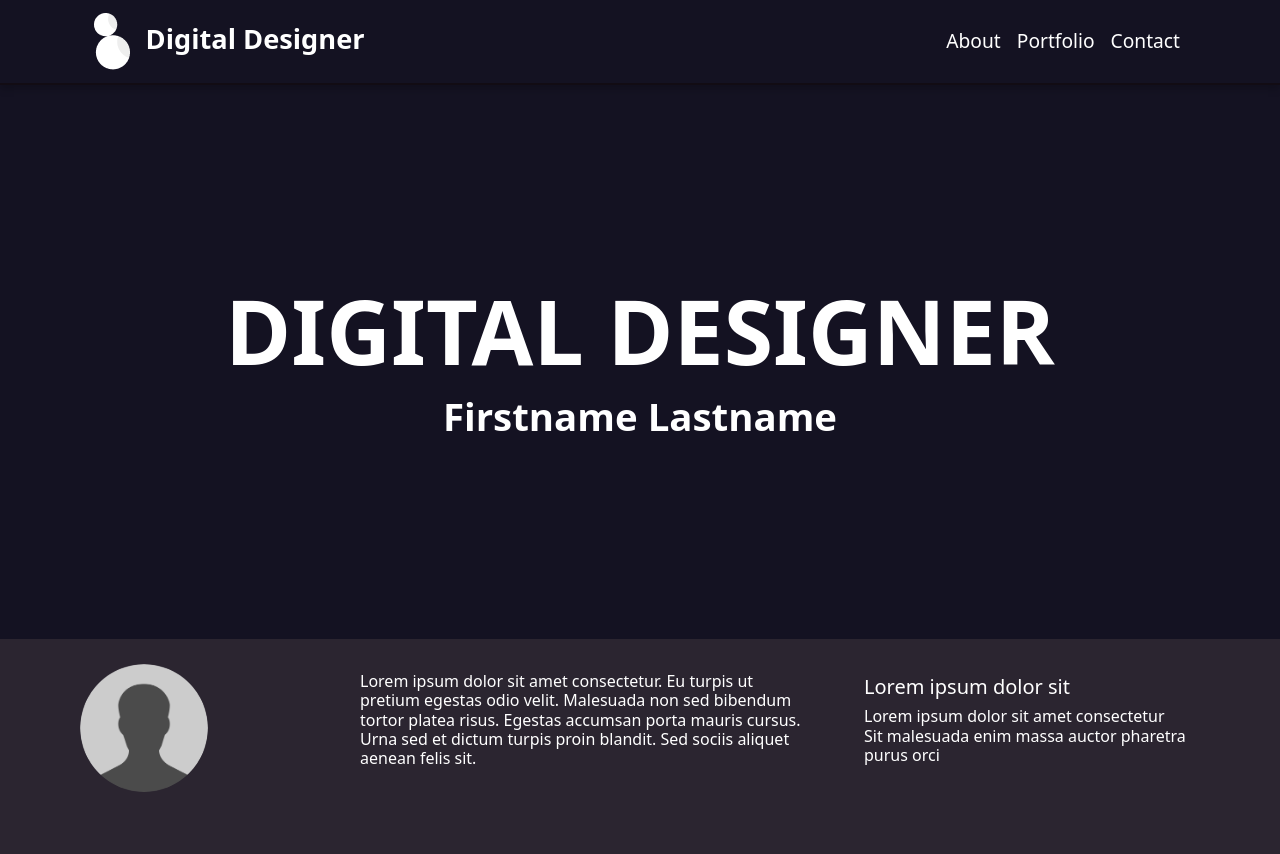
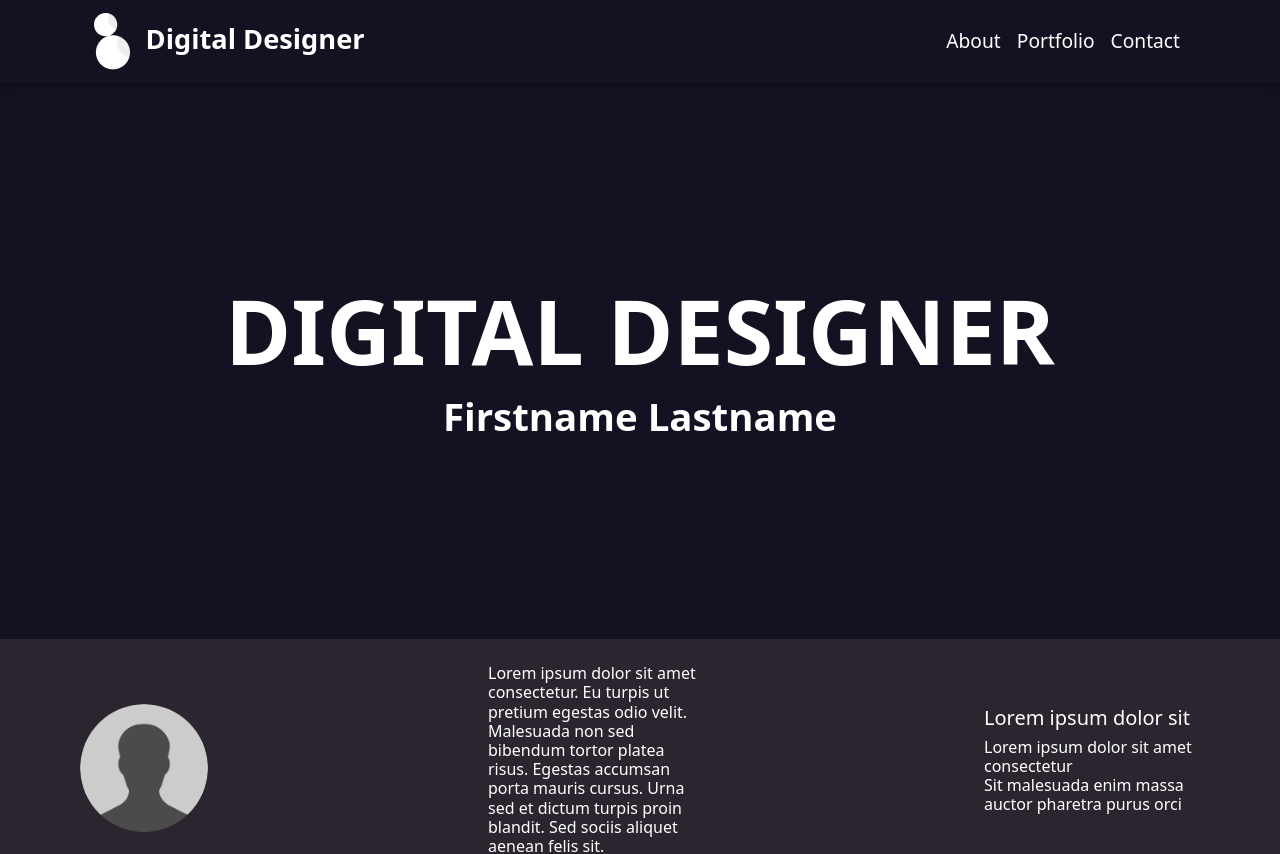
Before and after one commit to Zarfaa/Portfolio_Project, a React (Create React App) app: page / in a window 1280 px wide. Shown: the top 854 px of the page. Built offline with nearby package versions, Linux system fonts and the light colour scheme.

Commit message:
updated CV padding

```diff
--- a/src/Pages/CV/CV.css
+++ b/src/Pages/CV/CV.css
@@ -16,17 +16,17 @@
     justify-content: space-between;
     align-items: center;
     margin: 5em;
-    gap: 5%;
+    gap: 25%;
     flex-wrap: wrap;
     padding-top: 2%;
 }
 
 .Flex_Item1{
-    flex: 2;
+    flex: 1;
 }
 
 .Flex_Item2{
-    flex: 4;
+    flex: 3;
 }
 
 .Flex_Item3{
```
Also changed, not shown: 1 other file (tests, documents, lock files or other folders).
